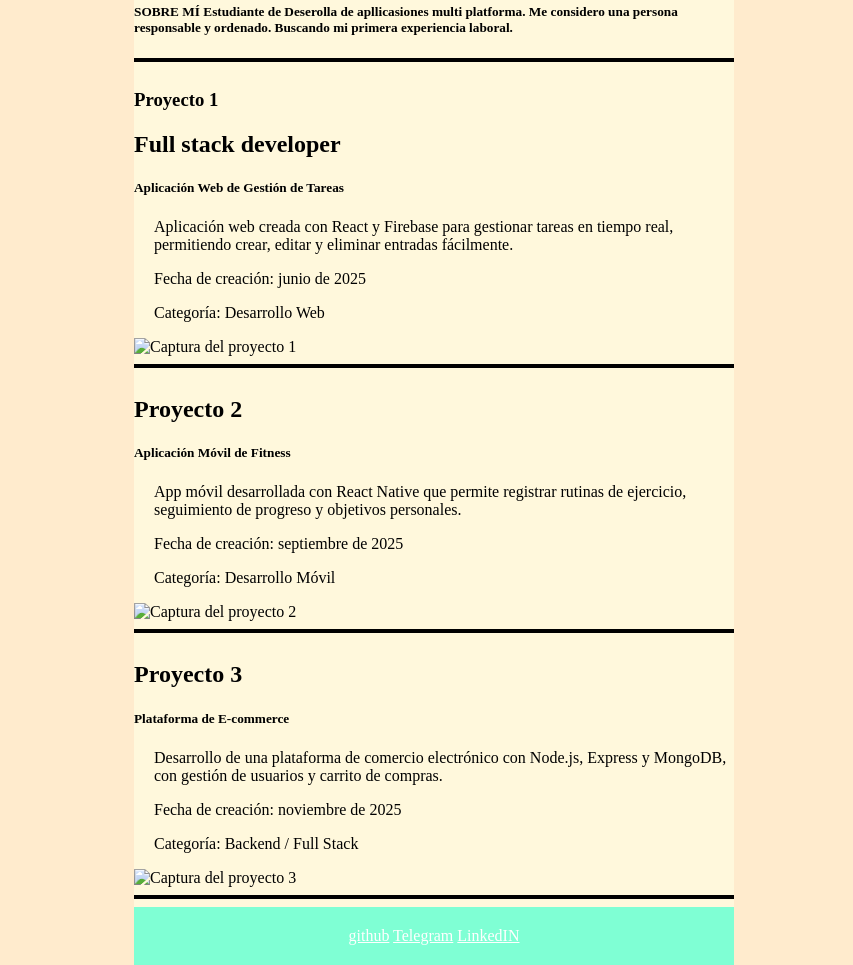
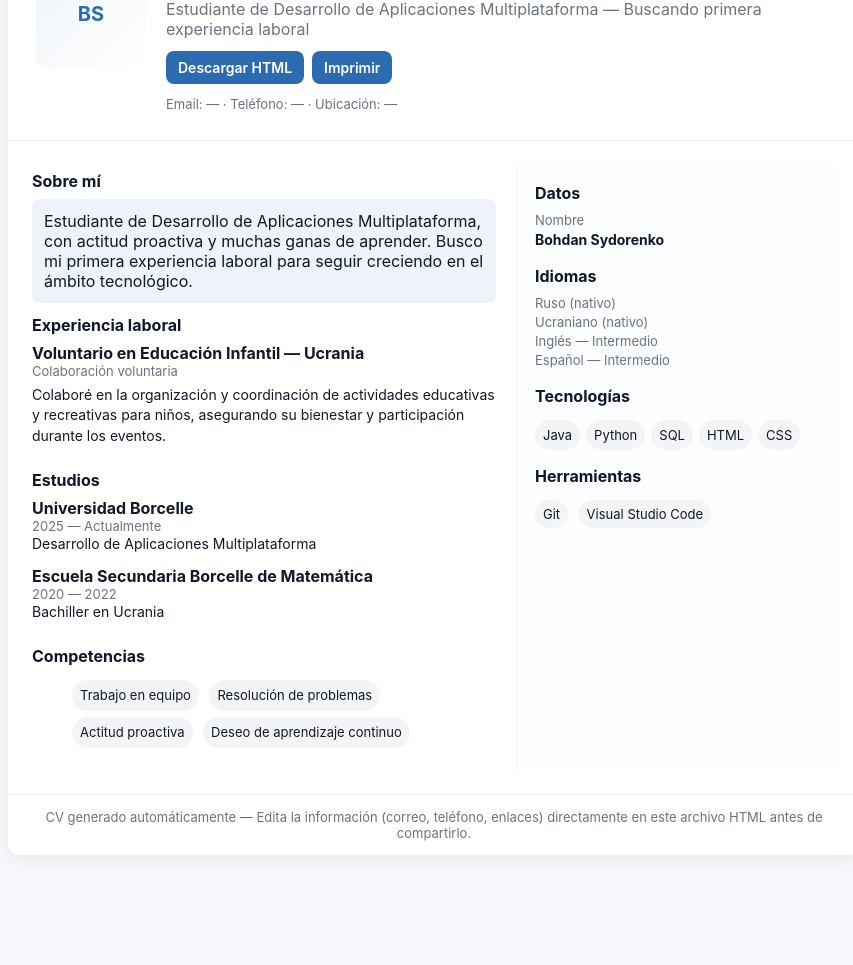
Before and after one commit to Sagmanua/Curriculum, a plain HTML site: page index.html in a window 1280 px wide. Shown: the part 125-1090 px from the top of the page, without its empty margins (206-1059 px from the left). After the commit the page ends 1004 px from the top, so only its background shows below. Drawn offline with Linux system fonts and the light colour scheme.

Commit message:
Update index.html

```diff
--- a/index.html
+++ b/index.html
@@ -1,175 +1,154 @@
 <!doctype html>
 <html lang="es">
- <head>
-  <title>Mi primer sitio web</title>
+<head>
+  <meta charset="utf-8">
+  <meta name="viewport" content="width=device-width,initial-scale=1">
+  <title>CV — Bohdan Sydorenko</title>
   <style>
-html{
-    background-color: blanchedalmond;
-}
-footer{
-    background-color: #00bcd4; /* New cyan color */
-}
-
-
-footer{
-padding: 20px 0; /* Add some padding for height */
-text-align: center; /* Center the text */
-}
-
-
-footer a {
-color: white;
-}
-
-
-body{
-    width: 600px;background: wheat;margin: auto;
-    display: flex;
-    flex-direction: column; /* Important: Stacks the main content and footer */
-}
-
-main{
-    background-color: cornsilk ;
-}
-footer{background-color: aquamarine;}
-/* Contenedor */
-#container {
-  display: flex;
-  flex-direction: column;
-  flex-wrap: wrap;
-  justify-content: space-between;
-  align-items: stretch;
-  align-content: center;
-}
-
-/* Items */
-.item {
-  order: 0;
-  flex-grow: 0;
-  flex-shrink: 1;
-  flex-basis: auto;
-  align-self: auto;
-  grid-template-columns: auto auto auto;
-
-  /* flex: 0 1 auto; */
-}
-footer{
-padding: 20px 0; /* Add some padding for height */
-text-align: center; /* Center the text */
-}
-
-
-footer a {
-color: white;
-}
-
-hr{
-padding-left: 10px;
-}
-p{
-    padding-left: 20px;
-            }
-
-
-body{
-    width: 600px;background: white;margin: auto;
-    display: flex;
-}
-
-
+    :root{--bg:#f6f8fb;--card:#ffffff;--accent:#2b6cb0;--muted:#6b7280;--glass: rgba(43,108,176,0.08)}
+    *{box-sizing:border-box}
+    html,body{height:100%;margin:0;font-family:Inter, system-ui, -apple-system, "Segoe UI", Roboto, "Helvetica Neue", Arial; background:var(--bg); color:#111827}
+    .container{max-width:900px;margin:32px auto;padding:24px}
+    .card{background:var(--card);border-radius:12px;box-shadow:0 6px 18px rgba(15,23,42,0.06);overflow:hidden}
+    header{display:flex;gap:20px;padding:28px}
+    .photo{width:110px;height:110px;border-radius:12px;background:linear-gradient(135deg,var(--glass),transparent);display:flex;align-items:center;justify-content:center;font-weight:700;color:var(--accent);font-size:20px}
+    .head-info{flex:1}
+    h1{margin:0;font-size:28px;letter-spacing:0.2px}
+    .subtitle{color:var(--muted);margin-top:6px}
+    .actions{display:flex;gap:8px;margin-top:12px}
+    .btn{background:var(--accent);color:white;padding:8px 12px;border-radius:8px;text-decoration:none;font-weight:600;font-size:14px}
+    main{display:grid;grid-template-columns:1fr 320px;gap:20px;padding:24px;border-top:1px solid #eef2f7}
+    section{padding:6px 0}
+    h2{font-size:16px;margin:0 0 8px 0;color:#0f172a}
+    p,li{color:#111827;font-size:14px;line-height:1.45;margin:0}
+    .summary{background:var(--glass);padding:12px;border-radius:8px}
+    .list{margin-top:8px}
+    .experience-item{margin-bottom:12px}
+    .muted{color:var(--muted);font-size:13px}
+    .chip{display:inline-block;padding:6px 8px;border-radius:999px;background:#f3f4f6;margin:6px 6px 0 0;font-size:13px}
+    ul.skills{list-style:none;padding:0;margin:6px 0;display:flex;flex-wrap:wrap}
+    .col-right{background:#fbfdff;padding:18px;border-left:1px solid #eef2f7}
+    .section-block{margin-bottom:16px}
+    footer{padding:14px 24px;background:#ffffff;border-top:1px solid #eef2f7;text-align:center;color:var(--muted);font-size:13px}
+    @media (max-width:840px){main{grid-template-columns:1fr} .col-right{border-left:none}}
+    /* print */
+    @media print{body{background:white} .container{box-shadow:none;margin:0} .btn{display:none}}
   </style>
 </head>
-  <body>
-    <main>
-        <div id="sobremi">
-            <h1>Bohdan SYdorenko</h1>
-            <h2>Full stack developer</h2>
-            <h5>            SOBRE MÍ
-                Estudiante de
-                Deserolla de apllicasiones
-                multi platforma.
-                Me considero una persona
-                responsable y ordenado.
-                Buscando mi primera
-                experiencia laboral.
-            </h5>
-            <hr style="border: 2px solid black;">
+<body>
+  <div class="container">
+    <div class="card">
+      <header>
+        <div class="photo" aria-hidden="true">BS</div>
+        <div class="head-info">
+          <h1>Bohdan Sydorenko</h1>
+          <div class="subtitle">Estudiante de Desarrollo de Aplicaciones Multiplataforma — Buscando primera experiencia laboral</div>
+          <div class="actions">
+            <a class="btn" href="#" id="downloadBtn">Descargar HTML</a>
+            <a class="btn" href="#print" onclick="window.print();return false;">Imprimir</a>
+          </div>
+          <div style="margin-top:12px" class="muted">Email: — · Teléfono: — · Ubicación: —</div>
+        </div>
+      </header>
+
+      <main>
+        <div>
+          <section>
+            <h2>Sobre mí</h2>
+            <div class="summary">Estudiante de Desarrollo de Aplicaciones Multiplataforma, con actitud proactiva y muchas ganas de aprender. Busco mi primera experiencia laboral para seguir creciendo en el ámbito tecnológico.</div>
+          </section>
+
+          <section>
+            <h2>Experiencia laboral</h2>
+            <div class="experience-item">
+              <strong>Voluntario en Educación Infantil — Ucrania</strong>
+              <div class="muted">Colaboración voluntaria</div>
+              <p style="margin-top:6px">Colaboré en la organización y coordinación de actividades educativas y recreativas para niños, asegurando su bienestar y participación durante los eventos.</p>
+            </div>
+          </section>
+
+          <section>
+            <h2>Estudios</h2>
+            <div class="experience-item">
+              <strong>Universidad Borcelle</strong>
+              <div class="muted">2025 — Actualmente</div>
+              <p>Desarrollo de Aplicaciones Multiplataforma</p>
+            </div>
+            <div class="experience-item">
+              <strong>Escuela Secundaria Borcelle de Matemática</strong>
+              <div class="muted">2020 — 2022</div>
+              <p>Bachiller en Ucrania</p>
+            </div>
+          </section>
+
+          <section>
+            <h2>Competencias</h2>
+            <ul class="list">
+              <li class="chip">Trabajo en equipo</li>
+              <li class="chip">Resolución de problemas</li>
+              <li class="chip">Actitud proactiva</li>
+              <li class="chip">Deseo de aprendizaje continuo</li>
+            </ul>
+          </section>
 
         </div>
-        <section id="portfolio">
-        <div id="container">
-            <article class="item">
-                <div id="titulo">
-                    <h1>Proyecto 1</h1>
-                    <h2>Full stack developer</h2>
-                    <h5>Aplicación Web de Gestión de Tareas</h5>
-                </div>
-                <div id="descripcion">
-                        <p>Aplicación web creada con React y Firebase para gestionar tareas en tiempo real, permitiendo crear, editar y eliminar entradas fácilmente.</p>
-                <div id="fecha">
-                </div>
-                            <p>Fecha de creación: junio de 2025</p>
-                </div>
-                <div id="categoria ">
-                        <p>Categoría: Desarrollo Web</p>
-                </div>
-                <div id="imagen">
-                        <img src="project1.jpg" alt="Captura del proyecto 1" width="200" height="200">
-                </div>
-                <hr style="border: 2px solid black;">
 
-            </article>
-            <article class="item">
-                <div id="titulo">
-                    <h2>Proyecto 2</h2>
-                    <h5>Aplicación Móvil de Fitness</h5>
-                </div>
-                <div id="descripcion">
-                    <p>App móvil desarrollada con React Native que permite registrar rutinas de ejercicio, seguimiento de progreso y objetivos personales.</p>
-                    <div id="fecha">
-                        <p>Fecha de creación: septiembre de 2025</p>
-                    </div>
-                </div>
-                <div id="categoria">
-                    <p>Categoría: Desarrollo Móvil</p>
-                </div>
-                <div id="imagen">
-                    <img src="project2.jpg" alt="Captura del proyecto 2" width="200" height="200">
-                </div>
-                <hr style="border: 2px solid black;">
+        <aside class="col-right">
+          <div class="section-block">
+            <h2>Datos</h2>
+            <p class="muted">Nombre</p>
+            <p><strong>Bohdan Sydorenko</strong></p>
+          </div>
 
-            </article>
+          <div class="section-block">
+            <h2>Idiomas</h2>
+            <p class="muted">Ruso (nativo)</p>
+            <p class="muted">Ucraniano (nativo)</p>
+            <p class="muted">Inglés — Intermedio</p>
+            <p class="muted">Español — Intermedio</p>
+          </div>
 
-            <!-- Proyecto 3 -->
-            <article class="item">
-                <div id="titulo">
-                    <h2>Proyecto 3</h2>
-                    <h5>Plataforma de E-commerce</h5>
-                </div>
-                <div id="descripcion">
-                    <p>Desarrollo de una plataforma de comercio electrónico con Node.js, Express y MongoDB, con gestión de usuarios y carrito de compras.</p>
-                    <div id="fecha">
-                        <p>Fecha de creación: noviembre de 2025</p>
-                    </div>
-                </div>
-                <div id="categoria">
-                    <p>Categoría: Backend / Full Stack</p>
-                </div>
-                <div id="imagen">
-                    <img src="project3.jpg" alt="Captura del proyecto 3" width="200" height="200">
-                </div>
-                <hr style="border: 2px solid black;">
+          <div class="section-block">
+            <h2>Tecnologías</h2>
+            <ul class="skills">
+              <li class="chip">Java</li>
+              <li class="chip">Python</li>
+              <li class="chip">SQL</li>
+              <li class="chip">HTML</li>
+              <li class="chip">CSS</li>
+            </ul>
+          </div>
 
-            </article>
-            </section>
-        </div>
+          <div class="section-block">
+            <h2>Herramientas</h2>
+            <div class="chip">Git</div>
+            <div class="chip">Visual Studio Code</div>
+          </div>
 
-    </main>
-    <footer>
-        <a href="https://github.com/Sagmanua">github</a>
-        <a href="https://t.me/Sagmanua">Telegram</a>
-        <a href="https://www.linkedin.com/in/bohdan-sydorenko-6993b1397">LinkedIN</a>
+        </aside>
+      </main>
 
-    </footer>
+      <footer>
+        CV generado automáticamente — Edita la información (correo, teléfono, enlaces) directamente en este archivo HTML antes de compartirlo.
+      </footer>
+    </div>
+  </div>
+
+  <script>
+    // Botón para descargar el HTML actual como archivo
+    document.getElementById('downloadBtn').addEventListener('click', function(e){
+      e.preventDefault();
+      const html = '<!doctype html>\\n' + document.documentElement.outerHTML;
+      const blob = new Blob([html], {type: 'text/html'});
+      const url = URL.createObjectURL(blob);
+      const a = document.createElement('a');
+      a.href = url;
+      a.download = 'CV_Bohdan_Sydorenko.html';
+      document.body.appendChild(a);
+      a.click();
+      a.remove();
+      URL.revokeObjectURL(url);
+    });
+  </script>
 </body>
 </html>
```
